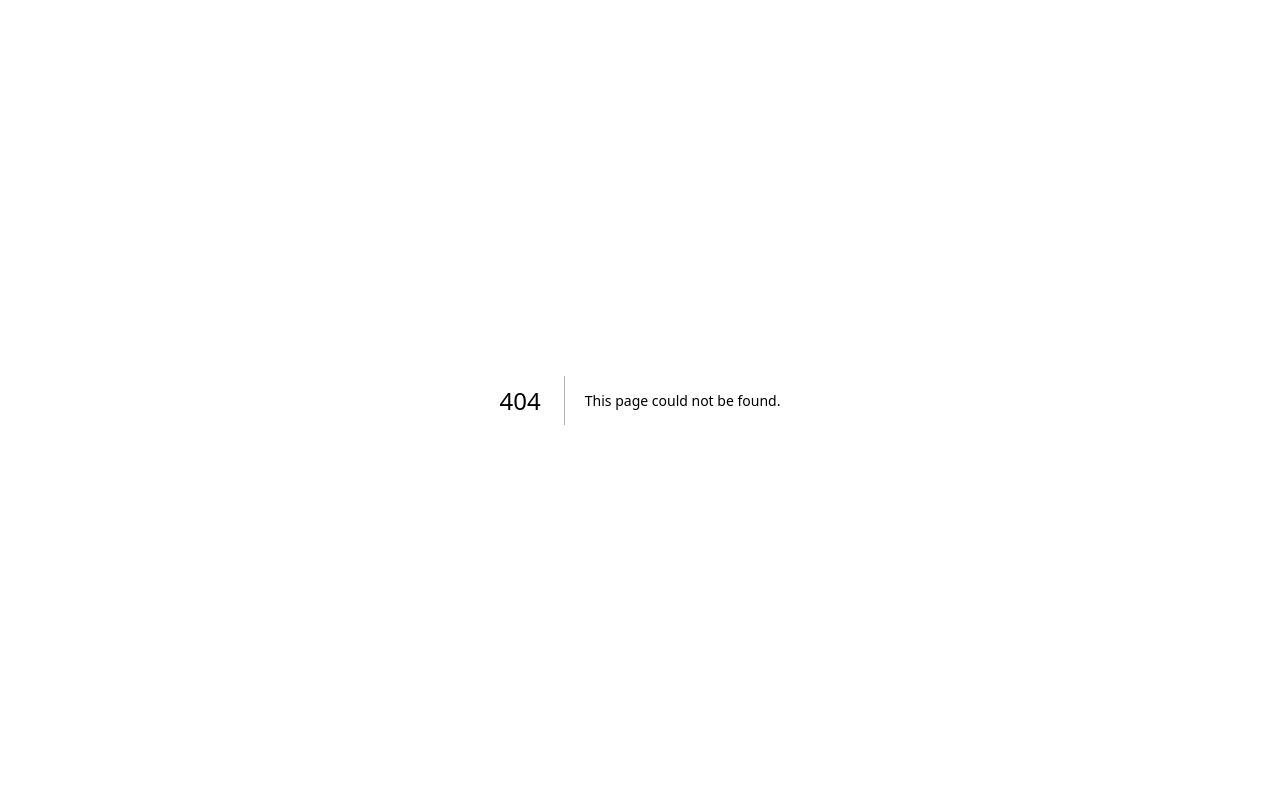
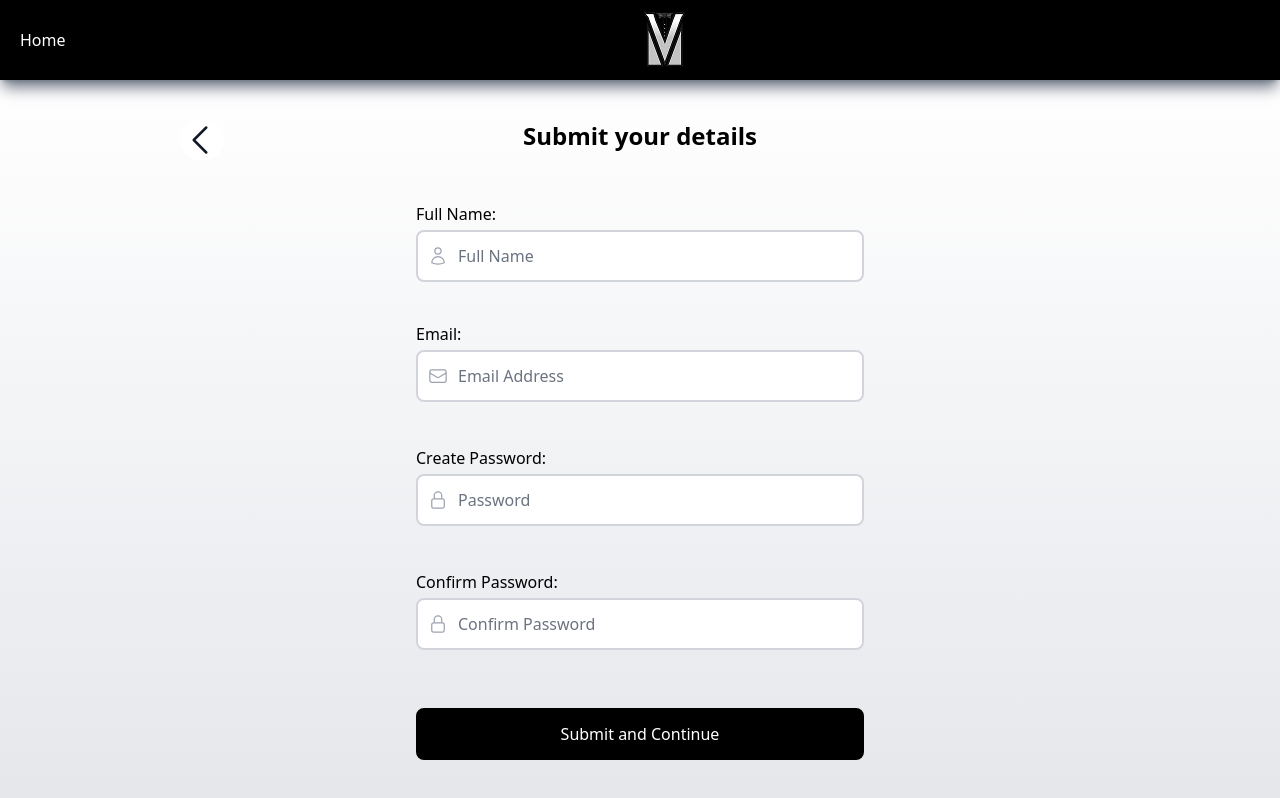
Before and after one commit to suitupstyle/suit-up-web, a Next.js app: page /orders/details in a window 1280 px wide. Before the commit this address had no page. Built offline with nearby package versions, Linux system fonts and the light colour scheme.

Commit message:
feat: adds details page

```diff
--- a/app/orders/confirmation/page.tsx
+++ b/app/orders/confirmation/page.tsx
@@ -268,7 +268,7 @@ export default function Confirmation() {
 			<footer className="w-full mt-8">
 				<div className="w-full flex justify-end">
 					<Link
-						href="/next-step"
+						href="/orders/details"
 						className="w-full h-14 rounded-lg border-2 flex justify-center items-center transition-all ease-in-out bg-black text-white border-black hover:bg-radial-circle hover:from-gray-700 hover:to-gray-900 hover:tracking-widest hover:shadow-gray-700 hover:shadow-lg">
 						Confirm and Continue
 					</Link>
--- /dev/null
+++ b/app/orders/details/page.tsx
@@ -0,0 +1,228 @@
+'use client'
+
+import { useForm } from 'react-hook-form'
+import { zodResolver } from '@hookform/resolvers/zod'
+import { z } from 'zod'
+import {
+	EnvelopeIcon,
+	LockClosedIcon,
+	UserIcon,
+} from '@heroicons/react/24/outline'
+import Link from 'next/link'
+import BackButton from '@/app/ui/back-button'
+
+const signupSchema = z
+	.object({
+		fullName: z
+			.string()
+			.min(2, 'Name must be at least 2 characters')
+			.max(50, 'Name too long'),
+		email: z.string().email('Invalid email address'),
+		password: z
+			.string()
+			.min(8, 'Password must be at least 8 characters')
+			.regex(/[A-Z]/, 'Must contain at least one uppercase letter')
+			.regex(/[0-9]/, 'Must contain at least one number'),
+		confirmPassword: z.string(),
+	})
+	.refine((data) => data.password === data.confirmPassword, {
+		message: "Passwords don't match",
+		path: ['confirmPassword'],
+	})
+
+type SignupFormData = z.infer<typeof signupSchema>
+
+export default function Details() {
+	const {
+		register,
+		handleSubmit,
+		formState: { errors, isSubmitting },
+	} = useForm<SignupFormData>({
+		resolver: zodResolver(signupSchema),
+	})
+
+	const onSubmit = async (data: SignupFormData) => {
+		await new Promise((resolve) => setTimeout(resolve, 1500))
+		console.log('Form submitted:', data)
+	}
+
+	return (
+		<div className="w-64 md:w-458 lg:w-856 mx-auto min-h-[calc(100lvh-160px)] flex flex-col justify-between items-center text-center relative">
+			<BackButton href="/orders/confirmation" />
+			<header className="w-full">
+				<h1 className="font-bold text-2xl mb-5">Submit your details</h1>
+			</header>
+
+			<form
+				onSubmit={handleSubmit(onSubmit)}
+				className="w-full max-w-md space-y-4"
+				noValidate>
+				{/* Full Name */}
+				<div className="w-full flex flex-col justify-start gap-1 text-start">
+					<label
+						htmlFor="fullName"
+						className="select-none">
+						Full Name:
+					</label>
+					<div className="relative">
+						<div className="absolute inset-y-0 left-0 pl-3 flex items-center pointer-events-none">
+							<UserIcon className="h-5 w-5 text-gray-400" />
+						</div>
+						<input
+							{...register('fullName')}
+							type="text"
+							placeholder="Full Name"
+							className={`pl-10 w-full rounded-lg border-2 ${
+								errors.fullName
+									? 'border-red-500'
+									: 'border-gray-300'
+							} focus:border-black p-3`}
+							disabled={isSubmitting}
+						/>
+					</div>
+					<div className="h-5">
+						{errors.fullName && (
+							<p className="text-sm text-red-600 text-left">
+								{errors.fullName.message}
+							</p>
+						)}
+					</div>
+				</div>
+
+				{/* Email */}
+				<div className="w-full flex flex-col justify-start gap-1 text-start">
+					<label
+						htmlFor="email"
+						className="select-none">
+						Email:
+					</label>
+					<div className="relative">
+						<div className="absolute inset-y-0 left-0 pl-3 flex items-center pointer-events-none">
+							<EnvelopeIcon className="h-5 w-5 text-gray-400" />
+						</div>
+						<input
+							{...register('email')}
+							type="email"
+							placeholder="Email Address"
+							className={`pl-10 w-full rounded-lg border-2 ${
+								errors.email
+									? 'border-red-500'
+									: 'border-gray-300'
+							} focus:border-black p-3`}
+							disabled={isSubmitting}
+						/>
+					</div>
+					<div className="h-5 mt-1">
+						{errors.email && (
+							<p className="text-sm text-red-600 text-left">
+								{errors.email.message}
+							</p>
+						)}
+					</div>
+				</div>
+
+				{/* Password */}
+				<div className="w-full flex flex-col justify-start gap-1 text-start">
+					<label
+						htmlFor="password"
+						className="select-none">
+						Create Password:
+					</label>
+					<div className="relative">
+						<div className="absolute inset-y-0 left-0 pl-3 flex items-center pointer-events-none">
+							<LockClosedIcon className="h-5 w-5 text-gray-400" />
+						</div>
+						<input
+							{...register('password')}
+							type="password"
+							placeholder="Password"
+							className={`pl-10 w-full rounded-lg border-2 ${
+								errors.password
+									? 'border-red-500'
+									: 'border-gray-300'
+							} focus:border-black p-3`}
+							disabled={isSubmitting}
+						/>
+					</div>
+					<div className="h-5 mt-1">
+						{errors.password && (
+							<p className="text-sm text-red-600 text-left">
+								{errors.password.message}
+							</p>
+						)}
+					</div>
+				</div>
+
+				{/* Confirm Password */}
+				<div className="w-full flex flex-col justify-start gap-1 text-start">
+					<label
+						htmlFor="confirmPassword"
+						className="select-none">
+						Confirm Password:
+					</label>
+					<div className="relative">
+						<div className="absolute inset-y-0 left-0 pl-3 flex items-center pointer-events-none">
+							<LockClosedIcon className="h-5 w-5 text-gray-400" />
+						</div>
+						<input
+							{...register('confirmPassword')}
+							type="password"
+							placeholder="Confirm Password"
+							className={`pl-10 w-full rounded-lg border-2 ${
+								errors.confirmPassword
+									? 'border-red-500'
+									: 'border-gray-300'
+							} focus:border-black p-3`}
+							disabled={isSubmitting}
+						/>
+					</div>
+					<div className="h-5 mt-1">
+						{errors.confirmPassword && (
+							<p className="text-sm text-red-600 text-left">
+								{errors.confirmPassword.message}
+							</p>
+						)}
+					</div>
+				</div>
+			</form>
+
+			<footer className="w-full">
+				<div className="w-full flex justify-center">
+					<button
+						onClick={handleSubmit(onSubmit)}
+						disabled={isSubmitting}
+						className={`w-full max-w-md px-6 py-3 rounded-lg border-2 border-black flex items-center justify-center gap-2 transition-all ${
+							isSubmitting
+								? 'bg-gray-300 text-gray-500 cursor-not-allowed'
+								: 'bg-black text-white hover:bg-radial-circle hover:from-gray-700 hover:to-gray-900 hover:tracking-widest hover:shadow-gray-700 hover:shadow-lg'
+						}`}>
+						{isSubmitting ? (
+							<>
+								<svg
+									className="animate-spin h-5 w-5 text-white"
+									xmlns="http://www.w3.org/2000/svg"
+									fill="none"
+									viewBox="0 0 24 24">
+									<circle
+										className="opacity-25"
+										cx="12"
+										cy="12"
+										r="10"
+										stroke="currentColor"
+										strokeWidth="4"></circle>
+									<path
+										className="opacity-75"
+										fill="currentColor"
+										d="M4 12a8 8 0 018-8V0C5.373 0 0 5.373 0 12h4zm2 5.291A7.962 7.962 0 014 12H0c0 3.042 1.135 5.824 3 7.938l3-2.647z"></path>
+								</svg>
+								Processing...
+							</>
+						) : (
+							'Submit and Continue'
+						)}
+					</button>
+				</div>
+			</footer>
+		</div>
+	)
+}
```
